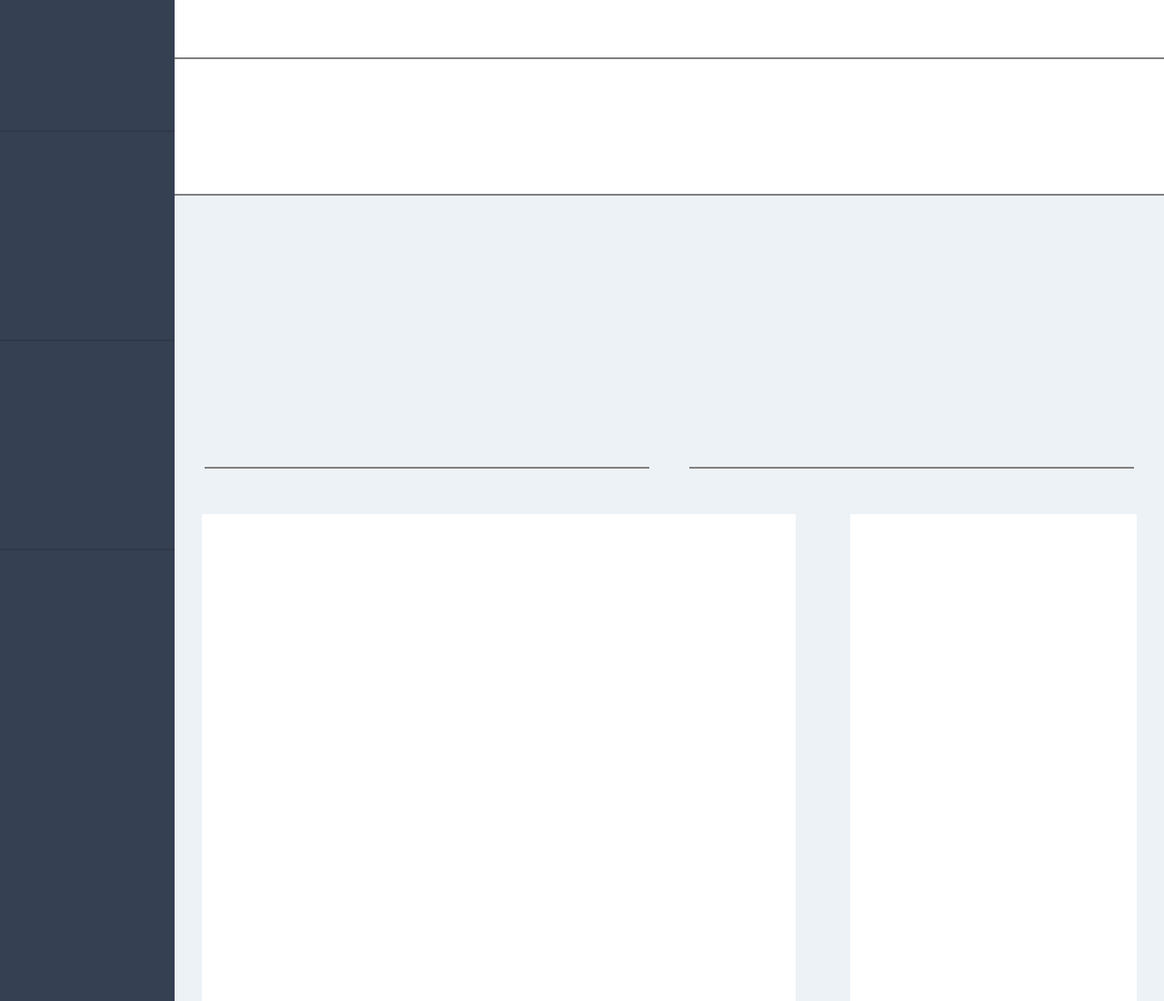
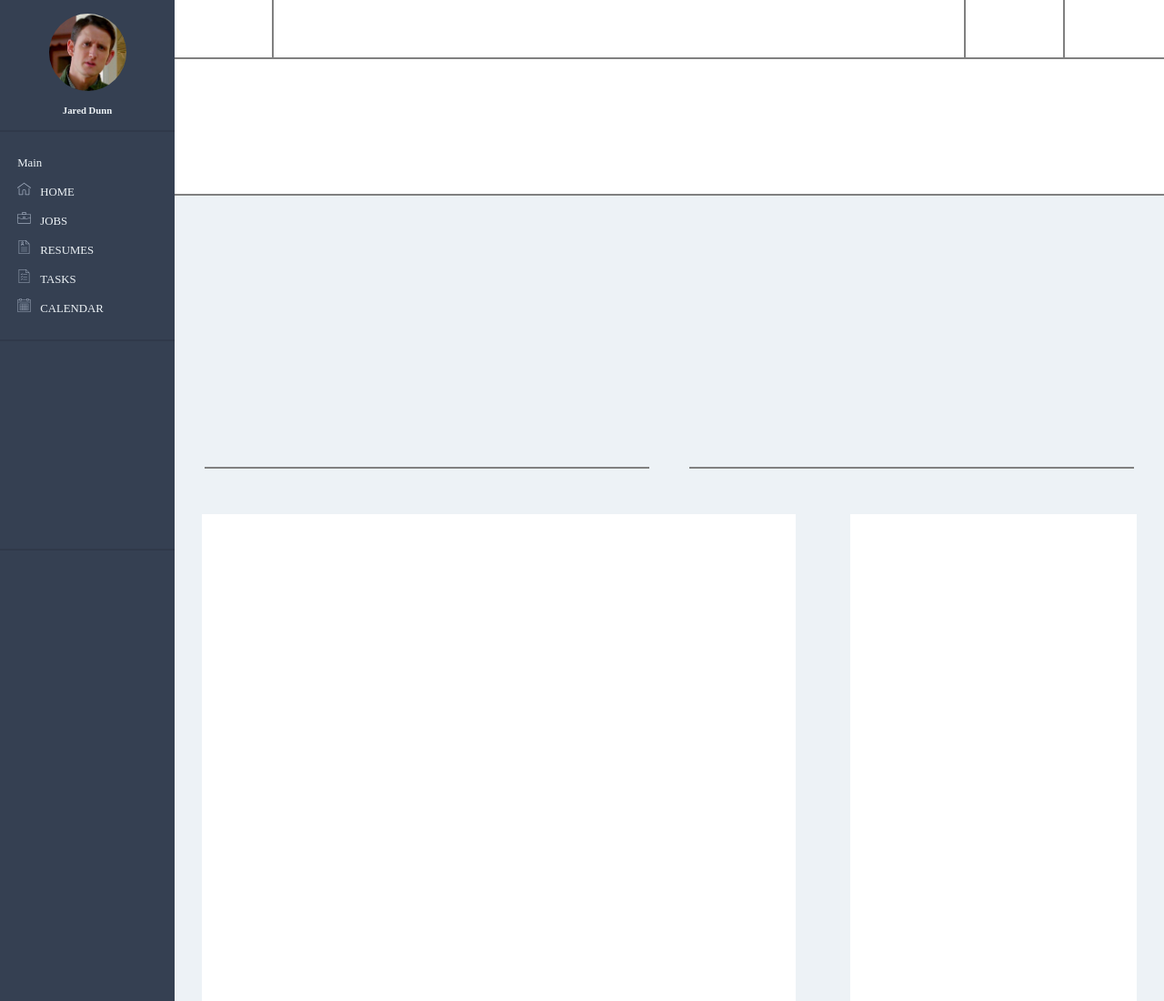
Before and after one commit to robbiegreiner/rg-comp-challenge-3, a plain HTML site: page index.html in a window 1280 px wide. Shown: the top 1100 px of the page at 91% size. Drawn offline with Linux system fonts and the light colour scheme.

Commit message:
more styling, icons on left side

```diff
--- a/index.html
+++ b/index.html
@@ -10,9 +10,19 @@
     <section class="left-bar">
       <article class="user-icon-area">
 
+        <div class="photo-container">
+        </div>
+          <h6>Jared Dunn</h6>
       </article>
       <article class="main-left-nav">
-
+        <ul>
+          <li class="small-text">Main</li>
+          <li><img src="images/home.svg" class="icons" alt="">HOME</li>
+          <li><img src="images/jobs.svg" class="icons" alt="">JOBS</li>
+          <li><img src="images/resumes.svg" class="icons" alt="">RESUMES</li>
+          <li><img src="images/tasks.svg" class="icons" alt="">TASKS</li>
+          <li><img src="images/calendar.svg" class="icons" alt="">CALENDAR</li>
+        </ul>
       </article>
       <article class="admin-left-nav">
 
@@ -20,6 +30,21 @@
     </section>
     <section class="right">
       <article class="search-nav">
+        <div class="drop-down-box">
+
+        </div>
+        <div class="search-bar">
+
+        </div>
+        <div class="drop-down-box">
+
+        </div>
+        <div class="drop-down-box">
+
+        </div>
+        <div class="drop-down-box-right">
+
+        </div>
       </article>
       <article class="below-search">
       </article>
--- a/style.css
+++ b/style.css
@@ -20,12 +20,60 @@ body{
   height: 145px;
   width: 100%;
   border-bottom: 2px solid #30394A;
+  display: flex;
+  flex-direction: column;
+  justify-content: center;
+  align-items: center;
+}
+
+.photo-container{
+  height: 85px;
+  width: 85px;
+  background-color: lightgray;
+  border-radius: 100%;
+  background-image: url(images/jared.jpg);
+  background-repeat: no-repeat;
+  background-size: 125%;
+  background-position: center;
+}
+
+h6{
+  margin: 0;
+  color: #EDF2F6;
+  margin-top: 15px;
 }
 
 .main-left-nav{
   height: 230px;
   width: 100%;
   border-bottom: 2px solid #30394A;
+  display: flex;
+}
+
+ul{
+  width: 100%;
+  list-style-type: none;
+  margin: 0;
+  padding: 0;
+  display: flex;
+  flex-direction: column;
+  justify-content: space-around;
+  align-items: flex-start;
+  color: #EDF2F6;
+  font-size: 80%;
+  margin-left: 10%;
+  margin-bottom: 20px;
+  margin-top: 20px;
+}
+
+.small-text{
+  font-size: 100%;
+}
+
+.icons{
+  width: 15px;
+  height: 15px;
+  margin-right: 10px;
 }
 
 .admin-left-nav{
@@ -45,7 +93,30 @@ body{
   width: 100%;
   background-color: #FFFFFF;
   border-bottom: 2px solid gray;
-  margin: 0;
+  margin: 0
+}
+
+.drop-down-box{
+  width: 10%;
+  height: 100%;
+  margin-right: -4px;
+  border-right: 2px solid gray;
+  background-color: #FFFFFF;
+  display: inline-block;
+  padding: 0;
+}
+
+.drop-down-box-right{
+  border-right: 0;
+}
+
+.search-bar{
+  width: 60%;
+  height: 100%;
+  background-color: #FFFFFF;
+  display: inline-block;
+  padding: 0;
+  margin-right: -4px;
 }
 
 .below-search{
```
Also changed, not shown: images/calendar.svg (added), images/facebook.svg (added), images/gavin.jpg (added), images/graph.png (added), images/home.svg (added), images/jared.jpg (added), images/jobs.svg (added), images/linkedin.svg (added), images/locations.svg (added), images/resumes.svg (added), images/social.svg (added), images/tasks.svg (added), images/twitter.svg (added), images/users.svg (added), 1 more files, 1 other file.
